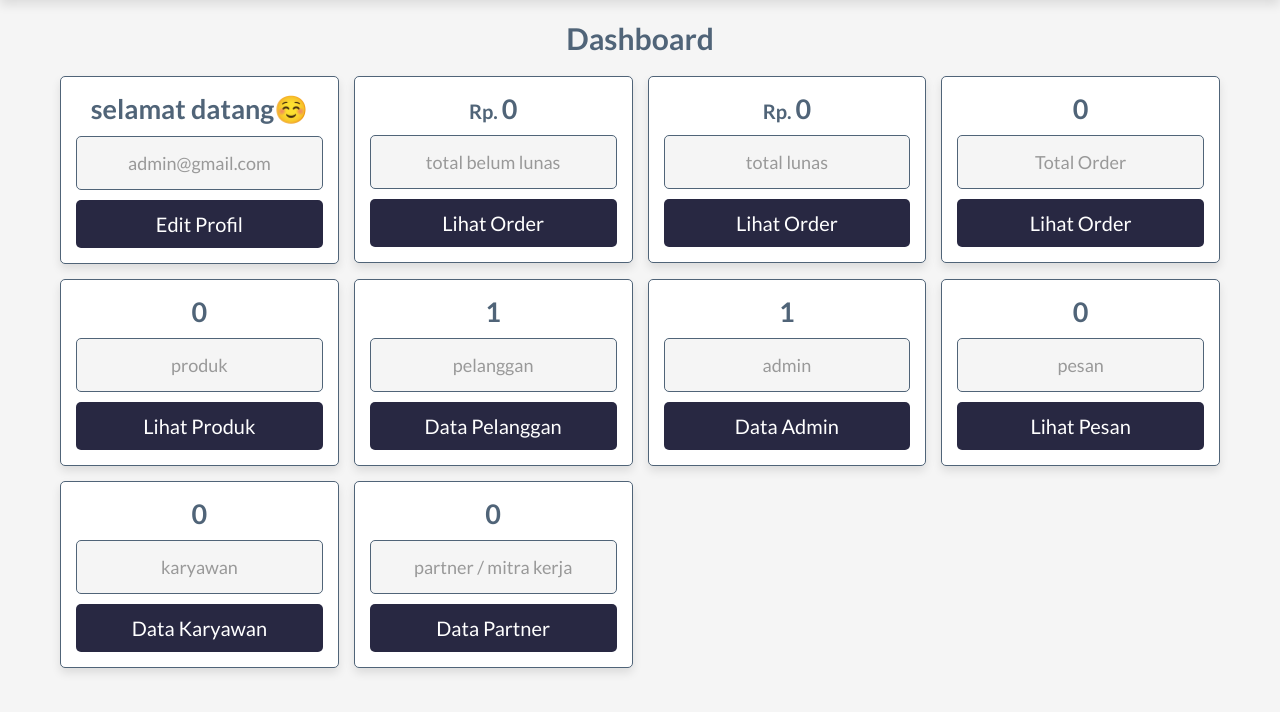
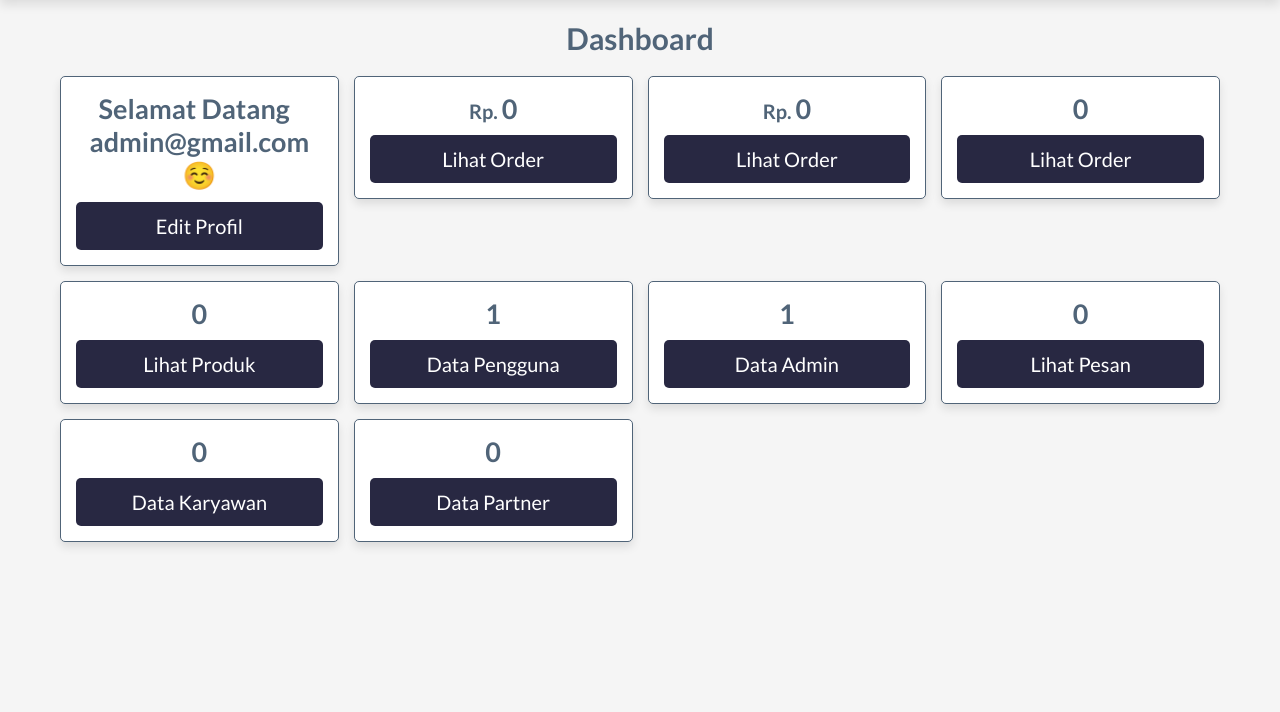
Before and after one commit to RicoGanteng-90/food-website-backend-ORI, a PHP site: page /admin/dashboard.php in a window 1280 px wide. Shown: the part 71-783 px from the top of the page. Run offline with PHP 8.4, Linux system fonts and the light colour scheme; a user stored in the database is signed in; data comes from the database, SQL or seed files in the repository; data that the repository does not hold is empty; some libraries are stand-ins or nearby versions.

Commit message:
edit-edit

```diff
--- a/admin/admin_accounts.php
+++ b/admin/admin_accounts.php
@@ -25,7 +25,7 @@ if(isset($_GET['delete'])){
    <meta charset="UTF-8">
    <meta http-equiv="X-UA-Compatible" content="IE=edge">
    <meta name="viewport" content="width=device-width, initial-scale=1.0">
-   <title>Data Akun Admin</title>
+   <title>Admin</title>
 
    <!-- Logo Title Bar -->
    <link rel="icon" href="../images/logofanny.png"
--- a/admin/dashboard.php
+++ b/admin/dashboard.php
@@ -53,8 +53,7 @@ if(!isset($admin_id)){
    <div class="box-container">
 
    <div class="box">
-      <h3>selamat datang☺️</h3>
-      <p><?= $fetch_profile['name']; ?></p>
+      <h3>Selamat Datang &nbsp <?= $fetch_profile['name']; ?>☺️ </h3>
       <a href="update_profile.php" class="btn">edit profil</a>
    </div>
 
@@ -68,7 +67,6 @@ if(!isset($admin_id)){
          }
       ?>
       <h3><span>Rp. </span><?php echo " " . number_format ($total_pendings,0,',','.'); ?><span></span></h3>
-      <p>total belum lunas</p>
       <a href="placed_orders.php" class="btn">Lihat Order</a>
    </div>
 
@@ -82,7 +80,6 @@ if(!isset($admin_id)){
          }
       ?>
       <h3><span>Rp. </span><?php echo " " . number_format ($total_completes,0,',','.'); ?><span></span></h3>
-      <p>total lunas</p>
       <a href="placed_orders.php" class="btn">Lihat Order</a>
    </div>
 
@@ -93,7 +90,6 @@ if(!isset($admin_id)){
          $numbers_of_orders = $select_orders->rowCount();
       ?>
       <h3><?= $numbers_of_orders; ?></h3>
-      <p>Total Order</p>
       <a href="placed_orders.php" class="btn">Lihat Order</a>
    </div>
 
@@ -104,7 +100,6 @@ if(!isset($admin_id)){
          $numbers_of_products = $select_products->rowCount();
       ?>
       <h3><?= $numbers_of_products; ?></h3>
-      <p>produk</p>
       <a href="products.php" class="btn">lihat produk</a>
    </div>
 
@@ -115,8 +110,7 @@ if(!isset($admin_id)){
          $numbers_of_users = $select_users->rowCount();
       ?>
       <h3><?= $numbers_of_users; ?></h3>
-      <p>pelanggan</p>
-      <a href="users_accounts.php" class="btn">data pelanggan</a>
+      <a href="users_accounts.php" class="btn">data pengguna</a>
    </div>
 
    <div class="box">
@@ -126,7 +120,7 @@ if(!isset($admin_id)){
          $numbers_of_admins = $select_admins->rowCount();
       ?>
       <h3><?= $numbers_of_admins; ?></h3>
-      <p>admin</p>
+
       <a href="admin_accounts.php" class="btn">data admin</a>
    </div>
 
@@ -137,7 +131,6 @@ if(!isset($admin_id)){
          $numbers_of_messages = $select_messages->rowCount();
       ?>
       <h3><?= $numbers_of_messages; ?></h3>
-      <p>pesan</p>
       <a href="messages.php" class="btn">lihat pesan</a>
    </div>
 
@@ -148,7 +141,6 @@ if(!isset($admin_id)){
          $numbers_of_messages = $select_messages->rowCount();
       ?>
       <h3><?= $numbers_of_messages; ?></h3>
-      <p>karyawan</p>
       <a href="employees.php" class="btn">data karyawan</a>
    </div>
 
@@ -159,7 +151,6 @@ if(!isset($admin_id)){
          $numbers_of_messages = $select_messages->rowCount();
       ?>
       <h3><?= $numbers_of_messages; ?></h3>
-      <p>partner / mitra kerja</p>
       <a href="partners.php" class="btn">data partner</a>
    </div>
 
--- a/admin/messages.php
+++ b/admin/messages.php
@@ -25,7 +25,7 @@ if(isset($_GET['delete'])){
    <meta charset="UTF-8">
    <meta http-equiv="X-UA-Compatible" content="IE=edge">
    <meta name="viewport" content="width=device-width, initial-scale=1.0">
-   <title>Pesan Kustomer</title>
+   <title>Pesan</title>
 
    <!-- Logo Title Bar -->
    <link rel="icon" href="../images/logofanny.png"
--- a/admin/placed_orders.php
+++ b/admin/placed_orders.php
@@ -42,7 +42,7 @@ if(isset($_GET['delete'])){
    <meta charset="UTF-8">
    <meta http-equiv="X-UA-Compatible" content="IE=edge">
    <meta name="viewport" content="width=device-width, initial-scale=1.0">
-   <title>Placed Order</title>
+   <title>Order</title>
 
    <!-- Logo Title Bar -->
    <link rel="icon" href="../images/logofanny.png"
--- a/admin/products.php
+++ b/admin/products.php
@@ -71,7 +71,7 @@ if(isset($_GET['delete'])){
    <meta charset="UTF-8">
    <meta http-equiv="X-UA-Compatible" content="IE=edge">
    <meta name="viewport" content="width=device-width, initial-scale=1.0">
-   <title>Product</title>
+   <title>Produk</title>
 
    <!-- Logo Title Bar -->
    <link rel="icon" href="../images/logofanny.png"
--- a/admin/users_accounts.php
+++ b/admin/users_accounts.php
@@ -29,7 +29,7 @@ if(isset($_GET['delete'])){
    <meta charset="UTF-8">
    <meta http-equiv="X-UA-Compatible" content="IE=edge">
    <meta name="viewport" content="width=device-width, initial-scale=1.0">
-   <title>Data Akun Kustomer</title>
+   <title>Pengguna</title>
 
    <!-- Logo Title Bar -->
    <link rel="icon" href="../images/logofanny.png"
--- a/components/footer.php
+++ b/components/footer.php
@@ -18,8 +18,8 @@
       <div class="box">
          <img src="images/alamat whatsapp.png" alt="">
          <h3>Whatsapp Kami</h3>
-         <a href="whatsapp://send?text=Halo Kak&phone=+6282161171191">082161171191</a>
-         <a href="whatsapp://send?text=Halo Kak&phone=+6282244442422">082244442422</a>
+         <a href="whatsapp://send?&phone=+6282161171191">082161171191</a>
+         <a href="whatsapp://send?&phone=+6282244442422">082244442422</a>
       </div>
 
       <div class="box">
```
